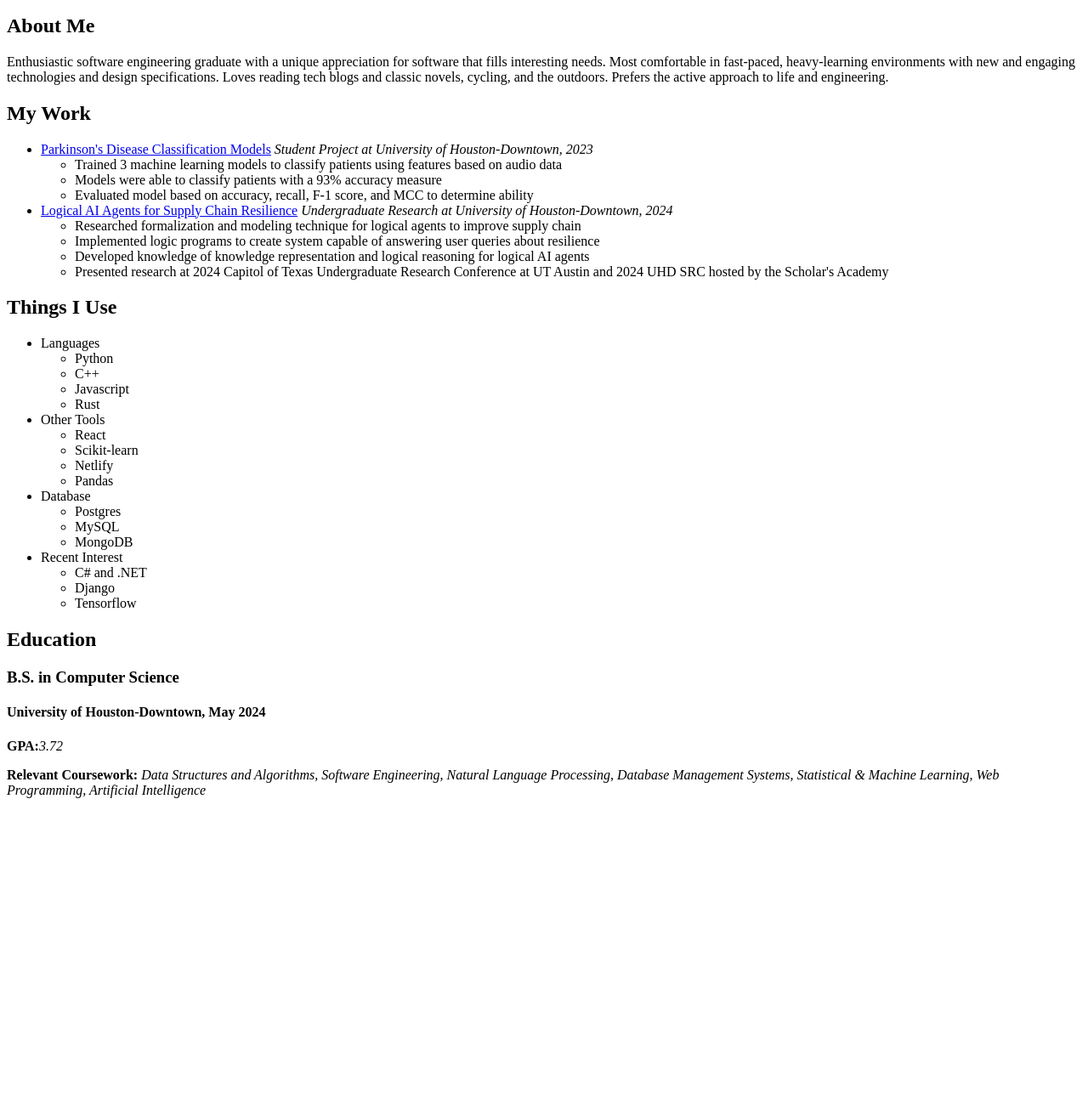
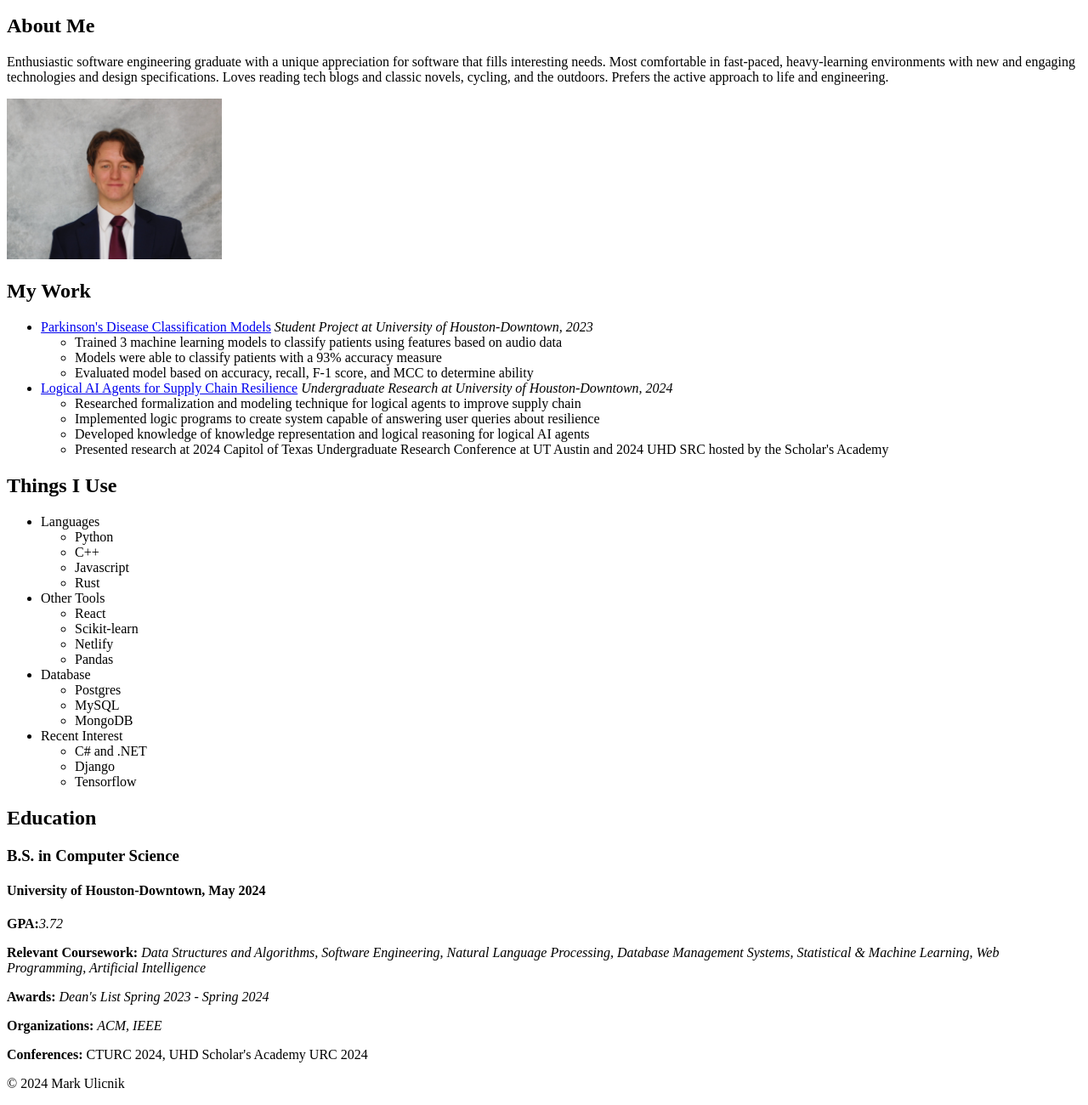
Before and after one commit to markeuli/skele-portfolio, a plain HTML site: page index.html in a window 1280 px wide. Shown: the part 101-1401 px from the top of the page at 85% size. Before the commit the page ends 1056 px from the top, so only its background shows below. Drawn offline with Linux system fonts and the light colour scheme.

Commit message:
Education details, profile photo

```diff
--- a/index.html
+++ b/index.html
@@ -15,6 +15,8 @@
         <p>
             Enthusiastic software engineering graduate with a unique appreciation for software that fills interesting needs. Most comfortable in fast-paced, heavy-learning environments with new and engaging technologies and design specifications. Loves reading tech blogs and classic novels, cycling, and the outdoors. Prefers the active approach to life and engineering.
         </p>
+
+        <img src="img/mark-headshot.JPG" alt="headshot" style="width: 20%;">
         <h2>My Work</h2>
         <div>
             <ul>
@@ -46,6 +48,7 @@
 
 
         </div>
+
         <h2>Things I Use</h2>
         <ul>
             <li>
@@ -89,5 +92,12 @@
         <h4>University of Houston-Downtown, May 2024</h4>
         <p><b>GPA:</b><em>3.72</em></p>
         <p><b>Relevant Coursework:</b> <em>Data Structures and Algorithms, Software Engineering, Natural Language Processing, Database Management Systems, Statistical & Machine Learning, Web Programming, Artificial Intelligence</em></p>
+        <p><b>Awards:</b> <em>Dean's List Spring 2023 - Spring 2024</em></p>
+        <p><b>Organizations:</b> <em>ACM, IEEE</em></p>
+        <p><b>Conferences:</b> CTURC 2024, UHD Scholar's Academy URC 2024</p>
     </body>
+
+    <footer>
+        <p>© 2024 Mark Ulicnik</p>
+    </footer>
 </html>
```
Also changed, not shown: img/mark-headshot.JPG (added).
